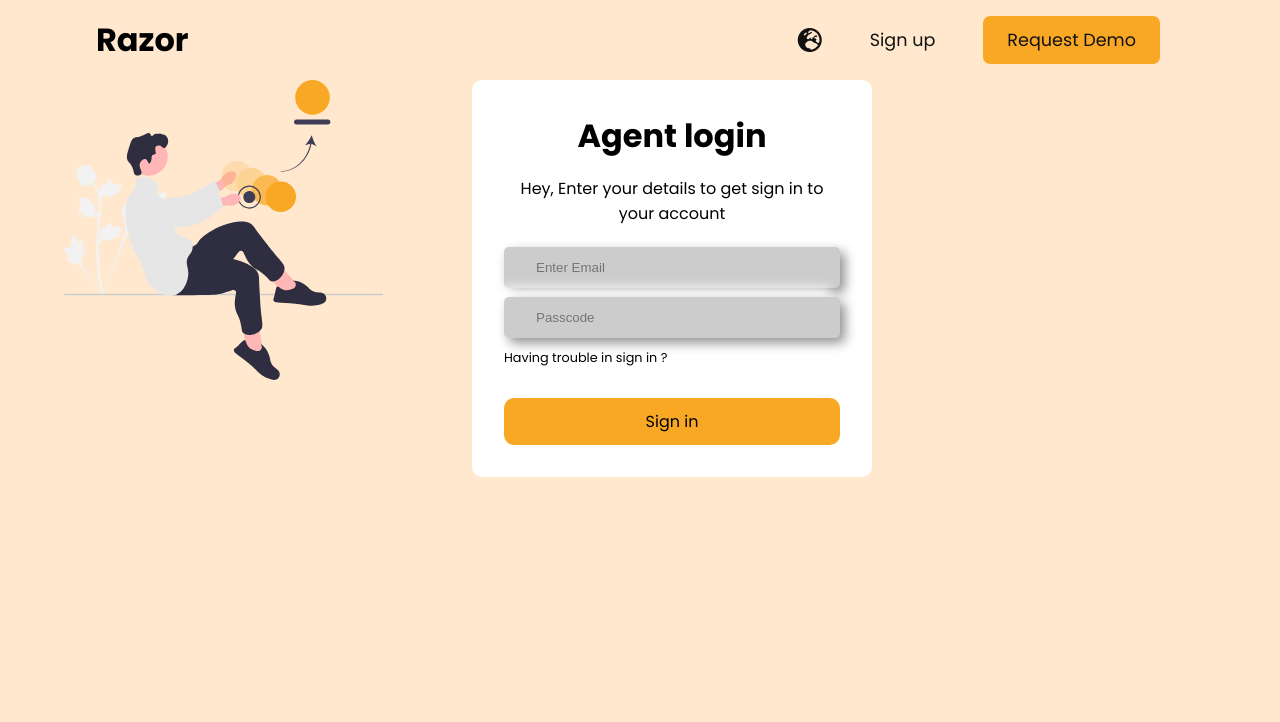
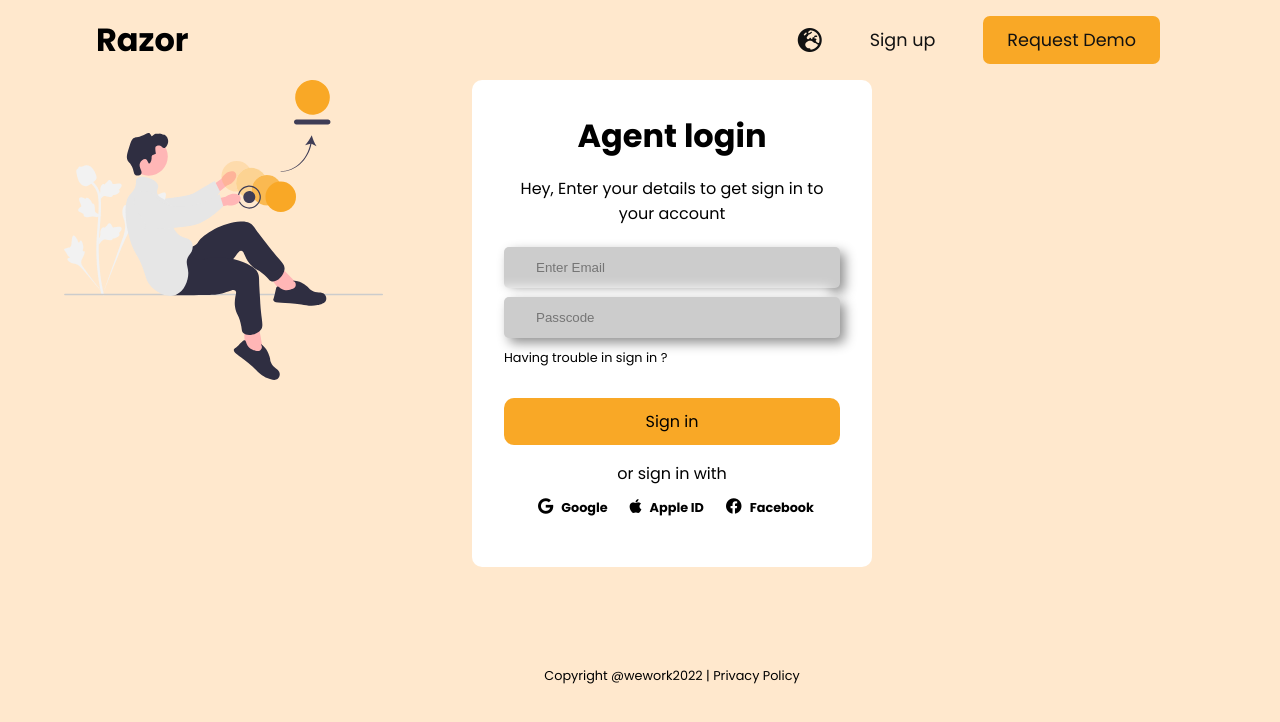
Before and after one commit to SHERVINES/Razor-Login-Page, a plain HTML site: page index.html in a window 1280 px wide. Drawn offline with Linux system fonts and the light colour scheme.

Commit message:
copy right

```diff
--- a/index.html
+++ b/index.html
@@ -32,9 +32,17 @@
                 <input type="password" name="password" id="password" placeholder="Passcode">
                 <a class="forget-password" href="#">Having trouble in sign in ?</a>
                 <a class="signin-button" href="#">Sign in</a>
+                <div class="other-ways">
+                    <p>or sign in with</p>
+                    <div class="logos">
+
+                        <a href="#"><i class="fa-brands fa-google"></i>Google</a>
+                        <a href="#"><i class="fa-brands fa-apple"></i>Apple ID</a>
+                       <a href="#"> <i class="fa-brands fa-facebook"></i>Facebook</a>
+                    </div>
+                </div>
             </form>
-
-
+            <p class="copy-right">Copyright @wework2022  |  Privacy Policy</p>
         </div>
     </main>
 </body>
--- a/style.css
+++ b/style.css
@@ -111,3 +111,34 @@ input {
   color: #fafafa;
   box-shadow: inset 20px 20px 60px #d48f20, inset -20px -20px 60px #ffc12c;
 }
+.other-ways {
+  display: flex;
+  flex-direction: column;
+  justify-content: center;
+  align-items: center;
+  margin: 1rem 0;
+}
+.other-ways p {
+  margin-bottom: 0.5rem;
+}
+
+.other-ways a {
+  color: #000;
+  margin: 0 0.3rem;
+  font-weight: 600;
+  font-size: 0.8rem;
+  transition: all 0.2s ease-in;
+}
+.other-ways i {
+  margin: 0 0.5rem;
+  font-size: 1rem;
+}
+.other-ways a:hover {
+  color: #f9a826;
+}
+.copy-right{
+display: flex;
+justify-content: center;
+margin-top: 100px;
+font-size: .8rem;
+}
```
